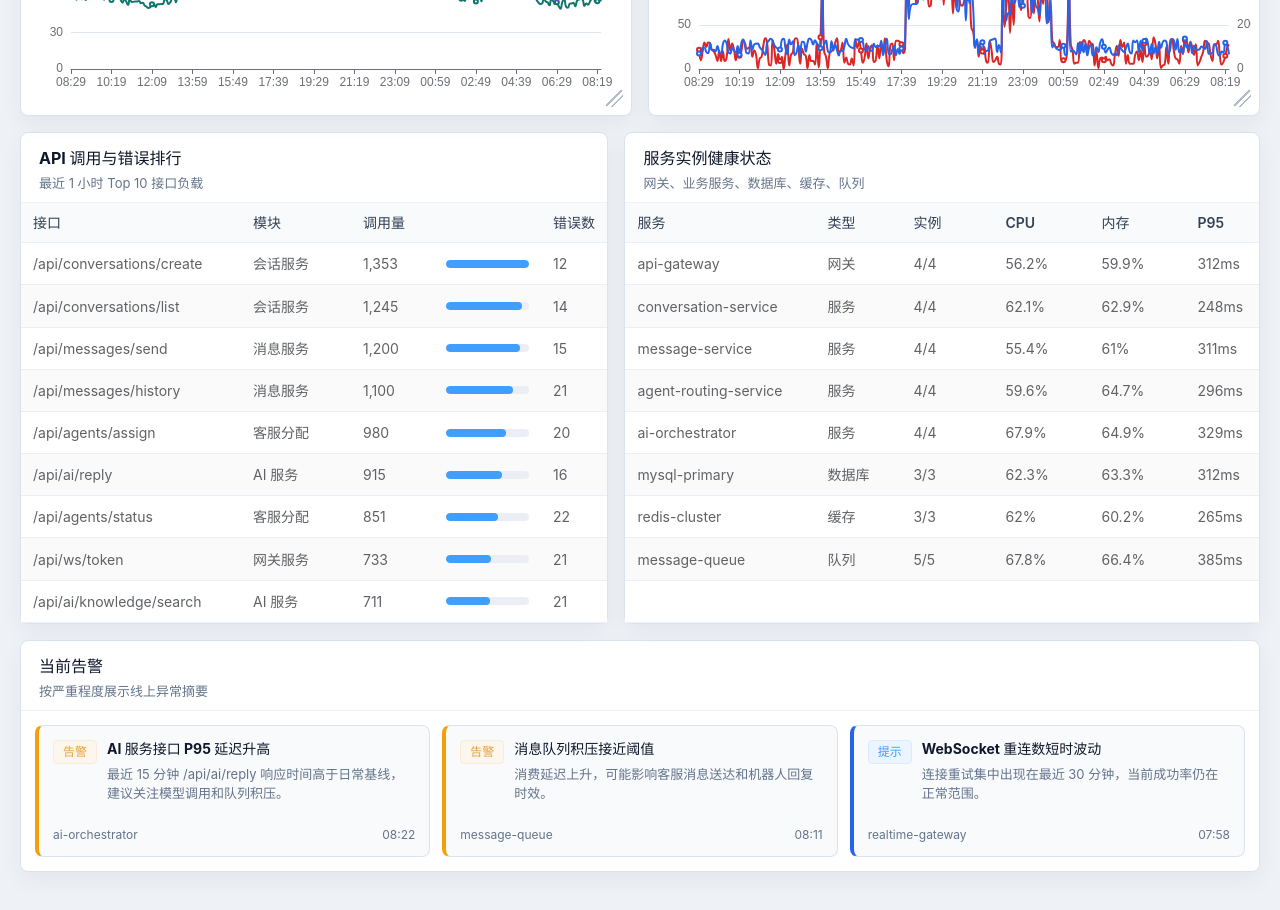
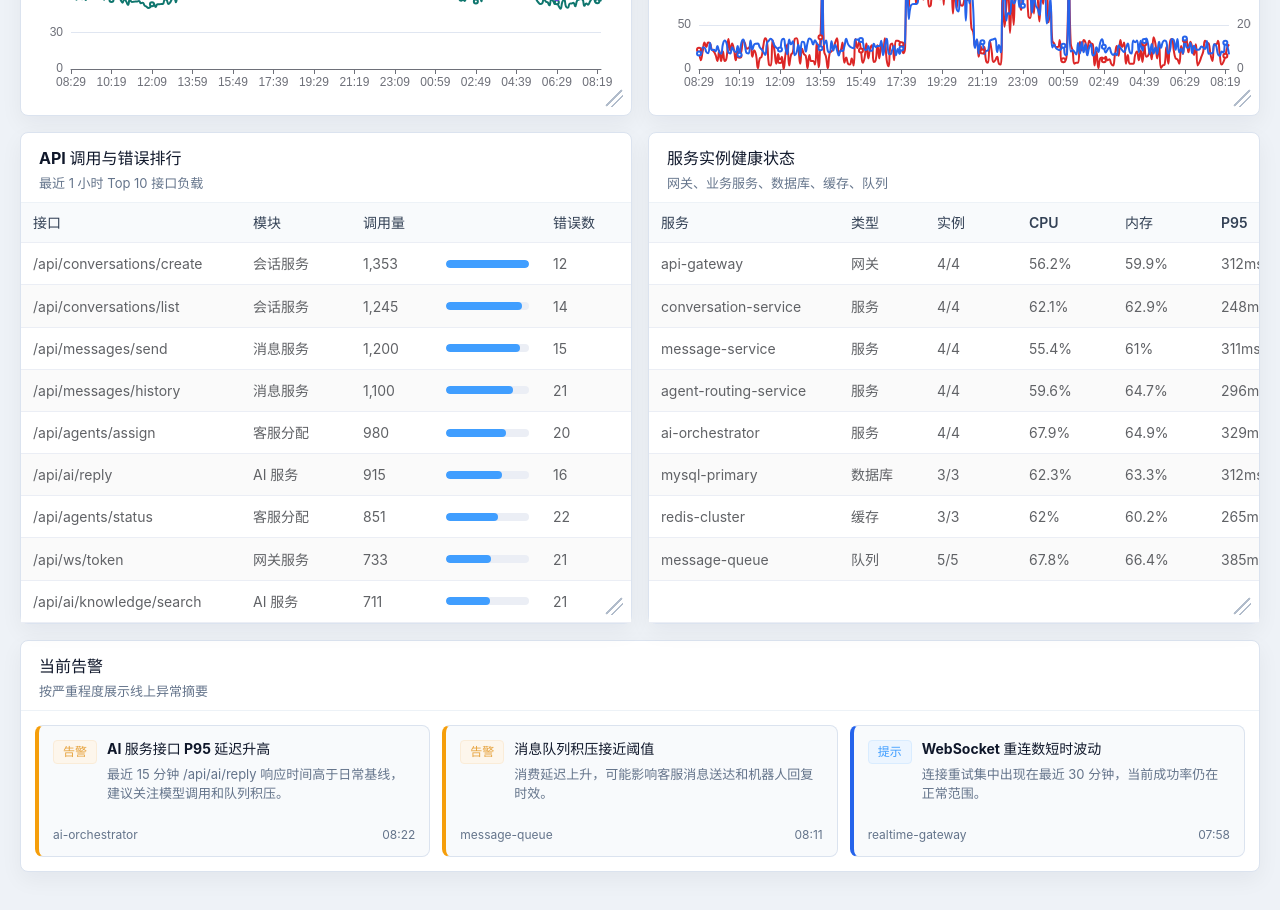
Before and after one commit to bingoyangcs/wellytalk_dashboard, a Vue app: page / in a window 1280 px wide. Shown: the part 1860-2770 px from the top of the page. Built offline with nearby package versions, Linux system fonts and the light colour scheme.

Commit message:
Make dashboard tables resizable

```diff
--- a/src/components/ApiRankingTable.vue
+++ b/src/components/ApiRankingTable.vue
@@ -1,12 +1,17 @@
 <template>
-  <section class="panel">
+  <section
+    ref="panelRef"
+    class="panel table-panel"
+    :class="{ 'panel--resizing': resizing }"
+    :style="panelStyle"
+  >
     <div class="panel__header">
       <div>
         <h2>API 调用与错误排行</h2>
         <p>最近 1 小时 Top 10 接口负载</p>
       </div>
     </div>
-    <el-table :data="items" height="420" stripe>
+    <el-table :data="items" :height="tableHeight" stripe>
       <el-table-column prop="endpoint" label="接口" min-width="220" />
       <el-table-column prop="module" label="模块" width="110" />
       <el-table-column label="调用量" width="190">
@@ -29,11 +34,18 @@
         <template #default="{ row }">{{ row.p95Latency }}ms</template>
       </el-table-column>
     </el-table>
+    <button
+      class="resize-handle"
+      type="button"
+      aria-label="拖拽调整表格大小"
+      @pointerdown="startResize"
+    ></button>
   </section>
 </template>
 
 <script setup lang="ts">
 import { computed } from 'vue';
+import { useResizablePanel } from '../composables/useResizablePanel';
 import type { ApiRankingItem } from '../types/dashboard';
 
 const props = defineProps<{
@@ -41,6 +53,12 @@ const props = defineProps<{
 }>();
 
 const maxCalls = computed(() => Math.max(...props.items.map((item) => item.calls), 1));
+const { panelRef, panelHeight, panelStyle, resizing, startResize } = useResizablePanel({
+  initialHeight: 486,
+  minHeight: 360,
+  maxHeight: 760,
+});
+const tableHeight = computed(() => Math.max(260, panelHeight.value - 66));
 
 function callPercentage(calls: number) {
   return Math.round((calls / maxCalls.value) * 100);
--- a/src/components/EChartPanel.vue
+++ b/src/components/EChartPanel.vue
@@ -22,7 +22,7 @@
 </template>
 
 <script setup lang="ts">
-import { computed, onBeforeUnmount, onMounted, ref, shallowRef, watch } from 'vue';
+import { onBeforeUnmount, onMounted, ref, shallowRef, watch } from 'vue';
 import * as echarts from 'echarts/core';
 import {
   BarChart,
@@ -35,6 +35,7 @@ import {
 } from 'echarts/components';
 import { CanvasRenderer } from 'echarts/renderers';
 import type { ECharts, EChartsCoreOption } from 'echarts/core';
+import { useResizablePanel } from '../composables/useResizablePanel';
 
 echarts.use([LineChart, BarChart, GridComponent, LegendComponent, TooltipComponent, CanvasRenderer]);
 
@@ -44,28 +45,13 @@ const props = defineProps<{
   option: EChartsCoreOption;
 }>();
 
-const panelRef = ref<HTMLElement>();
 const chartRef = ref<HTMLDivElement>();
 const chart = shallowRef<ECharts>();
-const columnSpan = ref(6);
-const panelHeight = ref(384);
-const resizing = ref(false);
 let resizeObserver: ResizeObserver | undefined;
-let resizeState:
-  | {
-      pointerId: number;
-      startX: number;
-      startY: number;
-      startSpan: number;
-      startHeight: number;
-      columnWidth: number;
-    }
-  | undefined;
-
-const panelStyle = computed(() => ({
-  gridColumn: `span ${columnSpan.value}`,
-  minHeight: `${panelHeight.value}px`,
-}));
+const { panelRef, panelStyle, resizing, startResize } = useResizablePanel({
+  initialHeight: 384,
+  onResize: () => chart.value?.resize(),
+});
 
 function renderChart() {
   if (!chartRef.value) return;
@@ -85,49 +71,8 @@ onMounted(() => {
 
 watch(() => props.option, renderChart, { deep: true });
 
-function startResize(event: PointerEvent) {
-  const grid = panelRef.value?.parentElement;
-  if (!panelRef.value || !grid) return;
-
-  const gridWidth = grid.getBoundingClientRect().width;
-  const columnWidth = gridWidth / 12;
-  resizing.value = true;
-  resizeState = {
-    pointerId: event.pointerId,
-    startX: event.clientX,
-    startY: event.clientY,
-    startSpan: columnSpan.value,
-    startHeight: panelHeight.value,
-    columnWidth,
-  };
-
-  event.currentTarget instanceof HTMLElement && event.currentTarget.setPointerCapture(event.pointerId);
-  window.addEventListener('pointermove', handleResize);
-  window.addEventListener('pointerup', stopResize);
-}
-
-function handleResize(event: PointerEvent) {
-  if (!resizeState) return;
-
-  const spanDelta = Math.round((event.clientX - resizeState.startX) / resizeState.columnWidth);
-  columnSpan.value = Math.min(12, Math.max(4, resizeState.startSpan + spanDelta));
-  panelHeight.value = Math.min(720, Math.max(300, resizeState.startHeight + event.clientY - resizeState.startY));
-  chart.value?.resize();
-}
-
-function stopResize(event: PointerEvent) {
-  if (resizeState && event.pointerId !== resizeState.pointerId) return;
-  resizing.value = false;
-  resizeState = undefined;
-  window.removeEventListener('pointermove', handleResize);
-  window.removeEventListener('pointerup', stopResize);
-  chart.value?.resize();
-}
-
 onBeforeUnmount(() => {
   resizeObserver?.disconnect();
-  window.removeEventListener('pointermove', handleResize);
-  window.removeEventListener('pointerup', stopResize);
   chart.value?.dispose();
 });
 </script>
--- a/src/components/ServiceHealthTable.vue
+++ b/src/components/ServiceHealthTable.vue
@@ -1,12 +1,17 @@
 <template>
-  <section class="panel">
+  <section
+    ref="panelRef"
+    class="panel table-panel"
+    :class="{ 'panel--resizing': resizing }"
+    :style="panelStyle"
+  >
     <div class="panel__header">
       <div>
         <h2>服务实例健康状态</h2>
         <p>网关、业务服务、数据库、缓存、队列</p>
       </div>
     </div>
-    <el-table :data="items" height="420" stripe>
+    <el-table :data="items" :height="tableHeight" stripe>
       <el-table-column prop="service" label="服务" min-width="190" />
       <el-table-column label="类型" width="86">
         <template #default="{ row }">{{ typeText(row.type) }}</template>
@@ -33,15 +38,30 @@
       </el-table-column>
       <el-table-column prop="version" label="版本" width="92" />
     </el-table>
+    <button
+      class="resize-handle"
+      type="button"
+      aria-label="拖拽调整表格大小"
+      @pointerdown="startResize"
+    ></button>
   </section>
 </template>
 
 <script setup lang="ts">
+import { computed } from 'vue';
+import { useResizablePanel } from '../composables/useResizablePanel';
 import type { ServiceHealthItem } from '../types/dashboard';
 
 defineProps<{
   items: ServiceHealthItem[];
 }>();
+
+const { panelRef, panelHeight, panelStyle, resizing, startResize } = useResizablePanel({
+  initialHeight: 486,
+  minHeight: 360,
+  maxHeight: 760,
+});
+const tableHeight = computed(() => Math.max(260, panelHeight.value - 66));
 
 function typeText(type: ServiceHealthItem['type']) {
   return {
--- /dev/null
+++ b/src/composables/useResizablePanel.ts
@@ -0,0 +1,93 @@
+import { computed, onBeforeUnmount, ref } from 'vue';
+
+interface ResizablePanelOptions {
+  initialSpan?: number;
+  initialHeight?: number;
+  minSpan?: number;
+  maxSpan?: number;
+  minHeight?: number;
+  maxHeight?: number;
+  onResize?: () => void;
+}
+
+export function useResizablePanel(options: ResizablePanelOptions = {}) {
+  const panelRef = ref<HTMLElement>();
+  const columnSpan = ref(options.initialSpan ?? 6);
+  const panelHeight = ref(options.initialHeight ?? 384);
+  const resizing = ref(false);
+  let resizeState:
+    | {
+        pointerId: number;
+        startX: number;
+        startY: number;
+        startSpan: number;
+        startHeight: number;
+        columnWidth: number;
+      }
+    | undefined;
+
+  const panelStyle = computed(() => ({
+    gridColumn: `span ${columnSpan.value}`,
+    minHeight: `${panelHeight.value}px`,
+  }));
+
+  function startResize(event: PointerEvent) {
+    const grid = panelRef.value?.parentElement;
+    if (!grid) return;
+
+    const gridWidth = grid.getBoundingClientRect().width;
+    resizing.value = true;
+    resizeState = {
+      pointerId: event.pointerId,
+      startX: event.clientX,
+      startY: event.clientY,
+      startSpan: columnSpan.value,
+      startHeight: panelHeight.value,
+      columnWidth: gridWidth / 12,
+    };
+
+    if (event.currentTarget instanceof HTMLElement) {
+      event.currentTarget.setPointerCapture(event.pointerId);
+    }
+
+    window.addEventListener('pointermove', handleResize);
+    window.addEventListener('pointerup', stopResize);
+  }
+
+  function handleResize(event: PointerEvent) {
+    if (!resizeState) return;
+
+    const spanDelta = Math.round((event.clientX - resizeState.startX) / resizeState.columnWidth);
+    columnSpan.value = Math.min(
+      options.maxSpan ?? 12,
+      Math.max(options.minSpan ?? 4, resizeState.startSpan + spanDelta),
+    );
+    panelHeight.value = Math.min(
+      options.maxHeight ?? 720,
+      Math.max(options.minHeight ?? 300, resizeState.startHeight + event.clientY - resizeState.startY),
+    );
+    options.onResize?.();
+  }
+
+  function stopResize(event: PointerEvent) {
+    if (resizeState && event.pointerId !== resizeState.pointerId) return;
+    resizing.value = false;
+    resizeState = undefined;
+    window.removeEventListener('pointermove', handleResize);
+    window.removeEventListener('pointerup', stopResize);
+    options.onResize?.();
+  }
+
+  onBeforeUnmount(() => {
+    window.removeEventListener('pointermove', handleResize);
+    window.removeEventListener('pointerup', stopResize);
+  });
+
+  return {
+    panelRef,
+    panelHeight,
+    panelStyle,
+    resizing,
+    startResize,
+  };
+}
--- a/src/styles.css
+++ b/src/styles.css
@@ -139,7 +139,9 @@ input {
 
 .tables-grid {
   display: grid;
-  grid-template-columns: minmax(0, 1fr) minmax(0, 1.08fr);
+  grid-template-columns: repeat(12, minmax(0, 1fr));
+  grid-auto-flow: dense;
+  align-items: start;
   gap: 16px;
   margin-bottom: 16px;
 }
@@ -158,10 +160,18 @@ input {
   min-width: 0;
 }
 
+.panel--resizing,
 .chart-panel--resizing {
   z-index: 2;
   user-select: none;
   box-shadow: 0 16px 36px rgba(15, 23, 42, 0.14);
+}
+
+.table-panel {
+  position: relative;
+  display: flex;
+  flex-direction: column;
+  min-width: 0;
 }
 
 .panel__header {
@@ -188,6 +198,7 @@ input {
   padding: 4px 8px 12px;
 }
 
+.resize-handle,
 .chart-resize-handle {
   position: absolute;
   right: 8px;
@@ -204,6 +215,7 @@ input {
   opacity: 0.72;
 }
 
+.resize-handle:hover,
 .chart-resize-handle:hover {
   opacity: 1;
   background:
@@ -318,6 +330,10 @@ input {
   .chart-panel {
     grid-column: 1 / -1 !important;
   }
+
+  .table-panel {
+    grid-column: 1 / -1 !important;
+  }
 }
 
 @media (max-width: 720px) {
```
